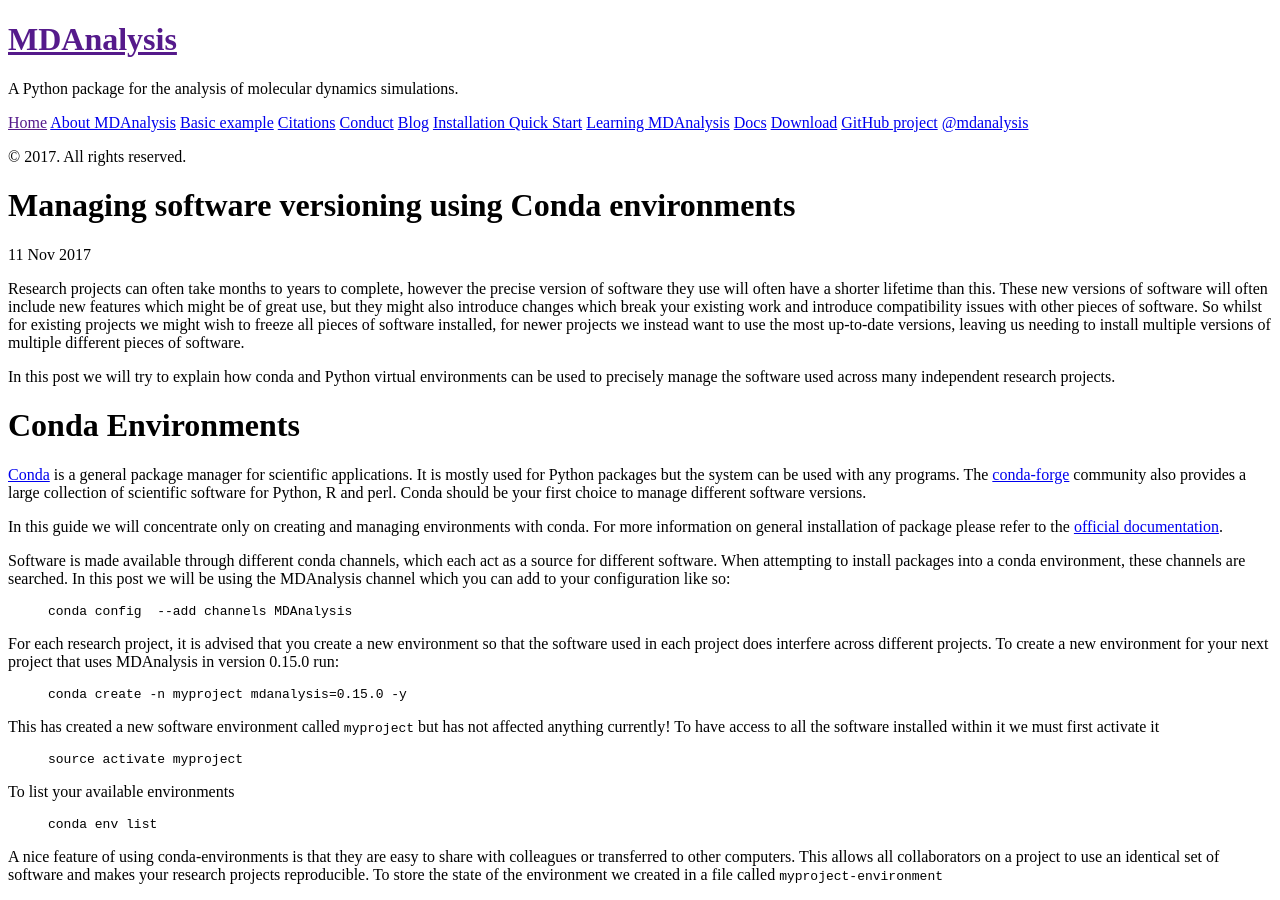
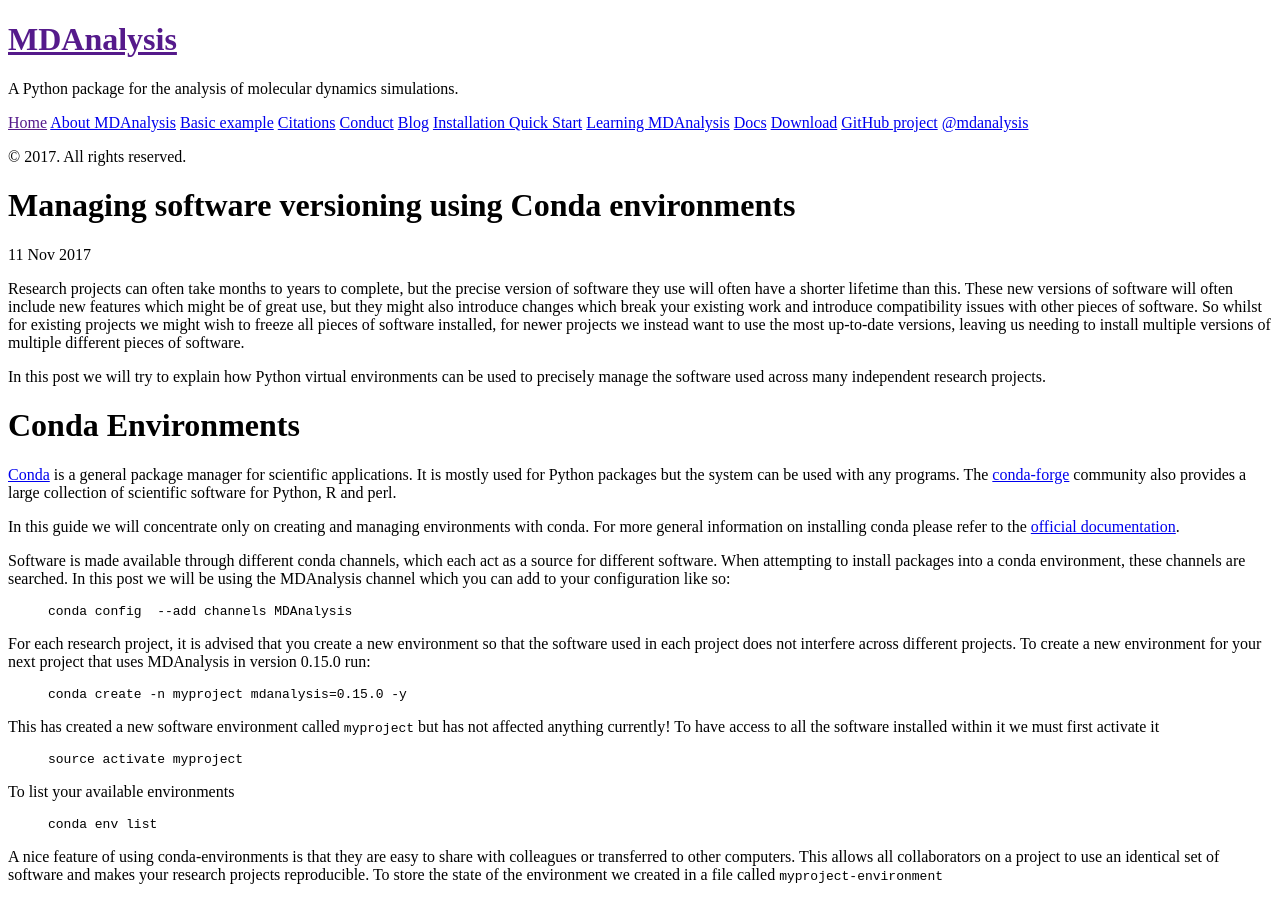
Before and after one commit to MDAnalysis/MDAnalysis.github.io, a Jekyll site: the page built from _posts/2017-11-11-environments.md, in a window 1280 px wide and 900 px high. Built offline with Jekyll 4.4.1, drawn with Linux system fonts in a browser that asks for light colours; comment, search, counter and statistics services are not loaded.

Commit message:
Update 2017-11-11-environments.md

```diff
--- a/_posts/2017-11-11-environments.md
+++ b/_posts/2017-11-11-environments.md
@@ -3,7 +3,7 @@ layout: post
 title: Managing software versioning using Conda environments
 ---
 
-Research projects can often take months to years to complete, however the
+Research projects can often take months to years to complete, but the
 precise version of software they use will often have a shorter lifetime than
 this.  These new versions of software will often include new features which
 might be of great use, but they might also introduce changes which break
@@ -13,7 +13,7 @@ all pieces of software installed, for newer projects we instead want to
 use the most up-to-date versions, leaving us needing to install multiple
 versions of multiple different pieces of software.
 
-In this post we will try to explain how conda and Python virtual environments
+In this post we will try to explain how Python virtual environments
 can be used to precisely manage the software used across many independent
 research projects.
 
@@ -24,11 +24,10 @@ research projects.
 scientific applications. It is mostly used for Python packages but the system
 can be used with any programs. The [conda-forge](https://conda-forge.github.io/)
 community also provides a large collection of scientific software for Python, R
-and perl. Conda should be your first choice to manage different software
-versions.
+and perl.
 
 In this guide we will concentrate only on creating and managing environments
-with conda. For more information on general installation of package please refer
+with conda. For more general information on installing conda please refer
 to the [official documentation](https://conda.io/docs/using/pkgs.html).
 
 Software is made available through different conda channels, which each act as a
@@ -41,7 +40,7 @@ conda config  --add channels MDAnalysis
 {% endhighlight %}
 
 For each research project, it is advised that you create a new environment so that
-the software used in each project does interfere across different projects.
+the software used in each project does not interfere across different projects.
 To create a new environment for your next project that uses MDAnalysis in version
 0.15.0 run:
 
```
